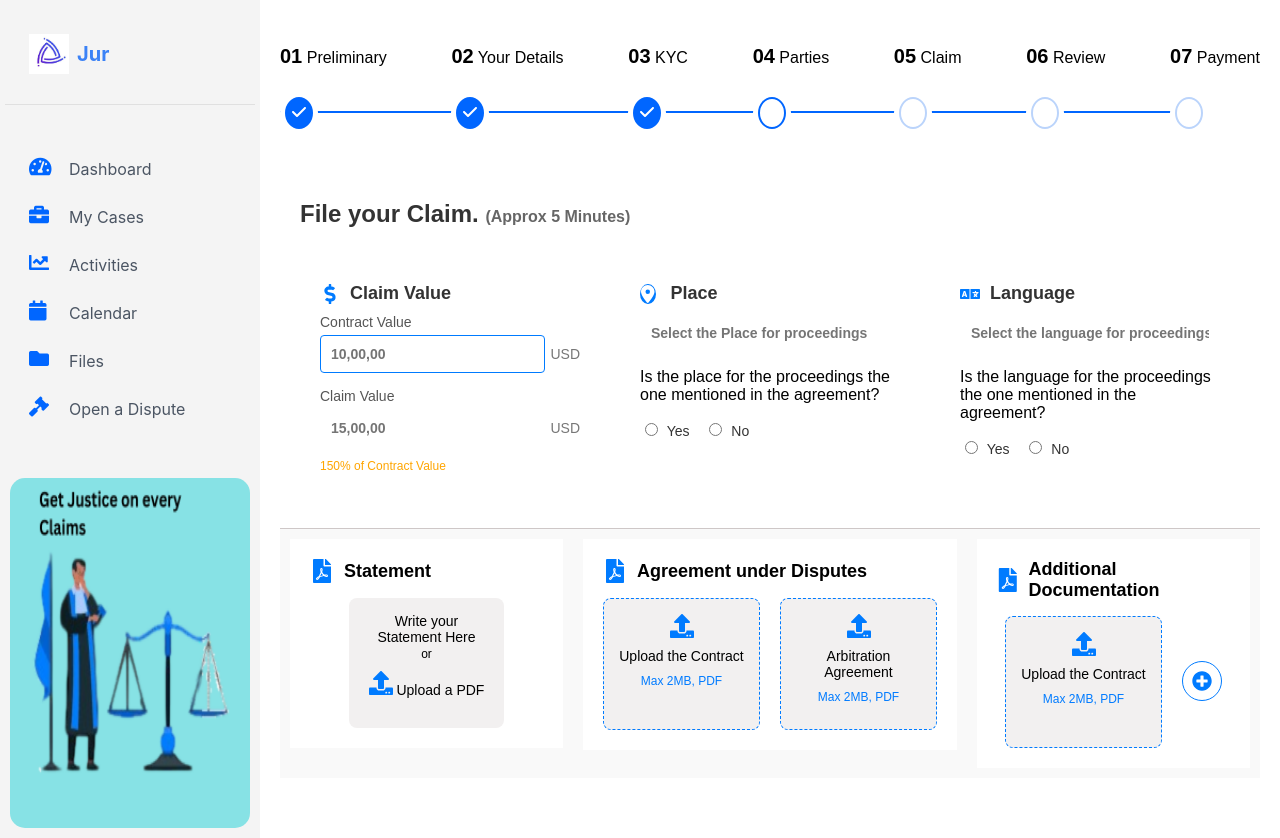
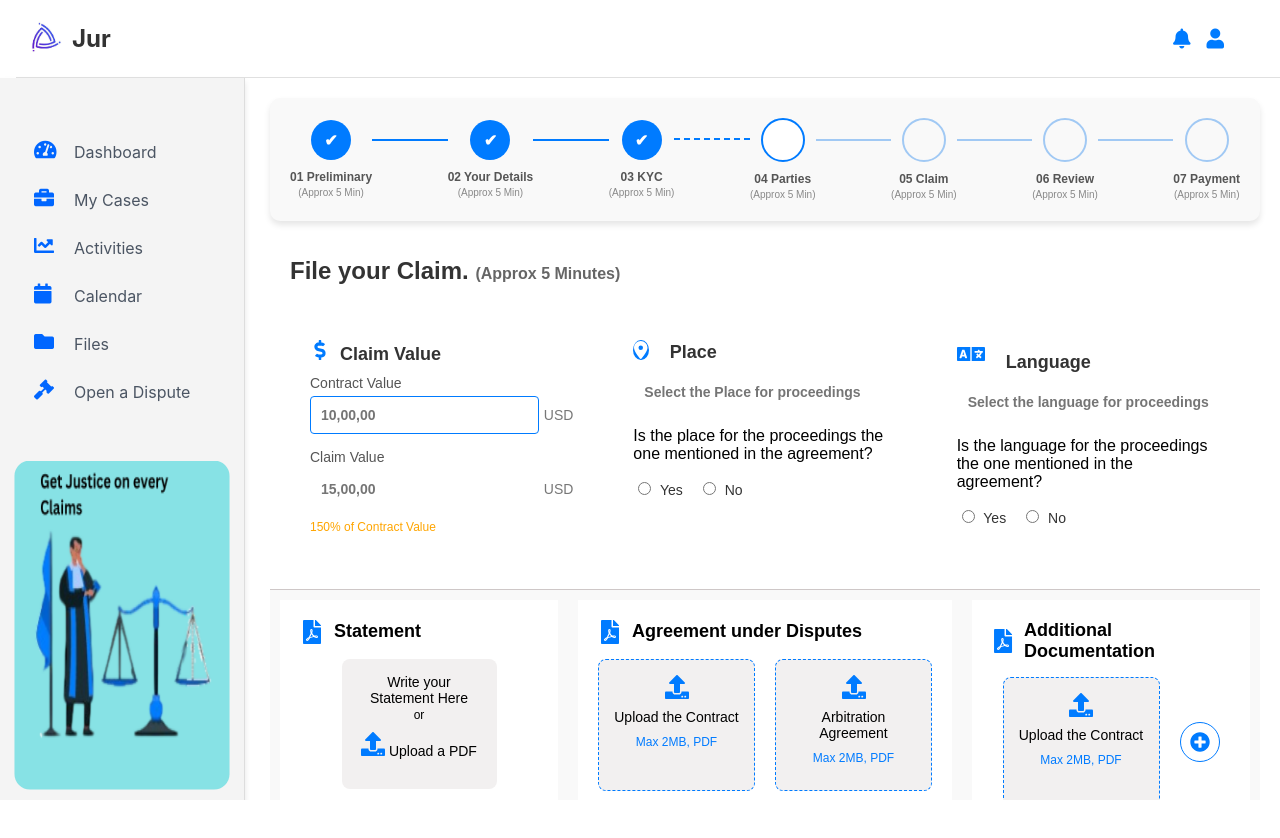
Before and after one commit to im-ayushjha/Rise11, a React (Create React App) app in the folder rise11/: page / in a window 1280 px wide. After the commit the page ends 800 px from the top, so only its background shows below. Built offline with nearby package versions, Linux system fonts and the light colour scheme.

Commit message:
create navbar

```diff
--- a/rise11/src/App.css
+++ b/rise11/src/App.css
@@ -1,40 +1,61 @@
 .app {
-  display: flex;
-  /* height: 100vh; */
-  flex-wrap: nowrap; /* Prevent wrapping */
-  /* overflow: hidden; Avoid content spilling outside */
+  display: grid;
+  grid-template-rows: auto 1fr; /* Navbar takes the first row, and the rest fills the screen */
+  grid-template-columns: 250px 1fr; /* Sidebar (250px fixed) and dashboard (remaining space) */
+  grid-template-areas:
+    "navbar navbar" /* Navbar spans both columns */
+    "sidebar dashboard"; /* Sidebar and dashboard split horizontally */
+  height: 100vh;
+  overflow: hidden; /* Prevent content overflow */
+}
+
+/* Navbar styles */
+.app > .navbar {
+  grid-area: navbar;
+  background-color: white; /* Blue background */
+  /* padding: 15px; */
+  text-align: center;
+  font-weight: bold;
 }
 
 /* Sidebar styles */
 .app > .sidebar {
-  flex: 0 0 250px; /* Sidebar fixed at 250px width */
+  grid-area: sidebar;
   background-color: #f4f4f4;
-  padding: 5px;
-  min-width: 200px; /* Minimum usable size */
-  max-width: 300px; /* Prevent the sidebar from growing indefinitely */
+  padding: 10px;
+  overflow-y: auto;
+  min-width: 200px;
+  max-width: 300px;
+  border-right: 1px solid #ddd; /* Separate sidebar visually */
 }
 
 /* Dashboard content styles */
 .app > .dashboard-content {
-  flex: 1; /* Take up remaining space */
+  grid-area: dashboard;
   background-color: #ffffff;
   padding: 20px;
-  min-width: 0; /* Prevent unwanted shrinking */
+  overflow-y: auto; /* Scrollable for dashboard content */
 }
 
-/* Responsive design */
+/* Responsive design for smaller screens */
 @media (max-width: 768px) {
   .app {
-    flex-direction: column; /* Stack sidebar and dashboard vertically */
+    grid-template-rows: auto auto 1fr; /* Stack all components vertically */
+    grid-template-columns: 1fr; /* Single column layout */
+    grid-template-areas:
+      "navbar"
+      "sidebar"
+      "dashboard"; /* Navbar, then Sidebar, then Dashboard */
   }
 
   .sidebar {
-    width: 100%; /* Full width in mobile view */
-    height: auto; /* Adjust height automatically */
+    width: 100%; /* Full width for sidebar */
+    height: auto;
+    border-right: none;
+    border-bottom: 1px solid #ddd; /* Visual separation */
   }
 
   .dashboard-content {
-    width: 100%; /* Full width in mobile view */
     padding: 10px;
   }
 }
--- a/rise11/src/App.js
+++ b/rise11/src/App.js
@@ -1,14 +1,15 @@
 import React from "react";
 import "./App.css";
 import Sidebar from "./components/Sidebar";
+import Navbar from "./components/Navbar";
 import DashboardContent from "./components/DashboardContent";
 
 function App() {
   return (
     <div className="app">
+      <Navbar />
       <Sidebar />
       <DashboardContent />
-      {/* <Clain /> */}
     </div>
   );
 }
--- a/rise11/src/components/DashboardContent.css
+++ b/rise11/src/components/DashboardContent.css
@@ -5,76 +5,106 @@
   /* background-color: #cec7c7; */
 }
 
-.detail {
+/* Main progress bar container */
+.progress-bar {
+  display: flex;
+  align-items: center;
+  justify-content: space-between;
+  background-color: #f9f9f9;
+  padding: 20px;
+  border-radius: 10px;
+  box-shadow: 0 4px 6px rgba(0, 0, 0, 0.1);
+  position: relative;
+}
+
+/* Step wrapper */
+.step {
   display: flex;
   flex-direction: column;
-  align-items: flex-start;
+  align-items: center;
+  text-align: center;
+  position: relative;
 }
 
-.progress-bar {
+/* Circle for each step */
+.circle {
+  width: 40px;
+  height: 40px;
+  /* background-color: #e0e0e0; */
+  border-radius: 50%;
   display: flex;
-  position: relative;
-  justify-content: space-between;
-  margin-bottom: 30px;
-  max-width: 100%;
-  /* background-color: #cec7c7; */
+  align-items: center;
+  justify-content: center;
+  color: #fff;
+  font-size: 16px;
+  font-weight: bold;
+  border: 2px solid #a1c9f4;
+  z-index: 1; /* Ensure circle is above the line */
 }
 
-.progress-bar::before {
-  content: "";
-  background-color: #0066ff;
-
-  position: absolute;
-  top: 81%;
-  left: 0;
-  transform: translateY(-50%);
-  height: 2px;
-  width: 92%;
-  z-index: 1;
-  transition: 0.4s ease;
+/* Active step circle */
+.step.active .circle {
+  background-color: #fff;
+  border: 2px solid #007bff; /* Solid blue border for active step */
+  color: #007bff;
 }
 
-.progress {
-  background-color: #0066ff;
-  position: absolute;
-  top: 50%;
-  left: 0;
-  transform: translateY(-50%);
-  height: 2px;
-  width: 0%;
-  z-index: -1;
-  transition: 0.4s ease;
+/* Completed step circle */
+.step.completed .circle {
+  background-color: #007bff; /* Blue background */
+  color: #fff;
+  border: none;
 }
 
-.circle {
-  padding: 5px;
-  background-color: white;
-  border-radius: 50%;
-  position: relative;
-  z-index: 1;
+/* Step labels */
+.label {
+  margin-top: 10px;
+  color: #555;
+  font-size: 12px;
+  font-weight: 600;
+  line-height: 1.2;
 }
 
-.progress-bar .step {
-  position: relative;
-  z-index: 1;
-  padding: 5px 5px;
-  border-radius: 50%;
-  background-color: white;
-  color: white;
-  text-align: center;
-  border: 2px solid #bbd4fb;
-  /* flex: 1; */
-  /* font-size: 14px; */
+.label small {
+  font-weight: normal;
+  font-size: 10px;
+  color: #888;
 }
 
-.progress-bar .step.completed {
-  background-color: #0066ff;
-  border: 2px solid #0066ff;
-  color: white;
+/* Line connecting steps */
+.line {
+  height: 2px;
+  background-color: #a1c9f4;
+  flex: 1;
+  position: relative;
+  top: -20px; /* Moves the line vertically to align with the center of the circles */
+  z-index: 0; /* Ensure line stays below the circle */
 }
 
-.progress-bar .step.current {
-  border: 2px solid #0066ff;
+/* Completed line */
+.line.completed {
+  background-color: #007bff;
+}
+
+/* Dashed line */
+.line.dashed {
+  border-top: 2px dashed #007bff;
+  background: none;
+}
+
+/* Responsive design */
+@media (max-width: 768px) {
+  .progress-bar {
+    flex-wrap: wrap;
+  }
+
+  .line {
+    display: none;
+  }
+
+  .step {
+    margin-bottom: 20px;
+  }
 }
 
 /* file your claim */
@@ -98,9 +128,9 @@ h2 {
   font-size: 18px;
   color: #333;
   margin-bottom: 10px;
-  display: flex;
+  /* display: flex; */
   align-items: center;
-  gap: 10px;
+  gap: 5px;
 }
 
 /* Form section styles */
--- a/rise11/src/components/DashboardContent.js
+++ b/rise11/src/components/DashboardContent.js
@@ -33,111 +33,79 @@ function DashboardContent() {
   return (
     <div className="dashboard-content">
       <div className="progress-bar">
-        <div className="progress"></div>
-        <div className="detail">
-          <p>
-            <span
-              style={{ fontWeight: "bold", fontSize: "20px", lineHeight: "2" }}
-            >
-              01
-            </span>{" "}
-            Preliminary
-          </p>
-          <div className="circle">
-            <div className="step completed">
-              <FontAwesomeIcon icon={faCheck} />
-            </div>
-          </div>
+        {/* Step 1 */}
+        <div className="step completed">
+          <div className="circle">✔</div>
+          <span className="label">
+            01 Preliminary
+            <br />
+            <small>(Approx 5 Min)</small>
+          </span>
         </div>
-        <div className="detail">
-          <p>
-            <span
-              style={{ fontWeight: "bold", fontSize: "20px", lineHeight: "2" }}
-            >
-              02
-            </span>{" "}
-            Your Details
-          </p>
-          <div className="circle">
-            <div className="step completed">
-              <FontAwesomeIcon icon={faCheck} />
-            </div>
-          </div>
+        <div className="line completed"></div>
+
+        {/* Step 2 */}
+        <div className="step completed">
+          <div className="circle">✔</div>
+          <span className="label">
+            02 Your Details
+            <br />
+            <small>(Approx 5 Min)</small>
+          </span>
         </div>
-        <div className="detail">
-          <p>
-            <span
-              style={{ fontWeight: "bold", fontSize: "20px", lineHeight: "2" }}
-            >
-              03
+        <div className="line completed"></div>
+
+        {/* Step 3 */}
+        <div className="step completed">
+          <div className="circle">✔</div>
+          <span className="label">
+            <span>
+              <strong>03</strong>
             </span>{" "}
             KYC
-          </p>
-          <div className="circle">
-            <div className="step completed">
-              <FontAwesomeIcon icon={faCheck} />
-            </div>
-          </div>
+            <br />
+            <small>(Approx 5 Min)</small>
+          </span>
         </div>
-        <div className="detail">
-          <p>
-            <span
-              style={{ fontWeight: "bold", fontSize: "20px", lineHeight: "2" }}
-            >
-              04
-            </span>{" "}
-            Parties
-          </p>
-          <div className="circle">
-            <div className="step current">
-              <FontAwesomeIcon icon={faCheck} />
-            </div>
-          </div>
+        <div className="line dashed"></div>
+
+        {/* Step 4 */}
+        <div className="step active">
+          <div className="circle"></div>
+          <span className="label">
+            04 Parties <br />
+            <small>(Approx 5 Min)</small>
+          </span>
         </div>
-        <div className="detail">
-          <p>
-            <span
-              style={{ fontWeight: "bold", fontSize: "20px", lineHeight: "2" }}
-            >
-              05
-            </span>{" "}
-            Claim
-          </p>
-          <div className="circle">
-            <div className="step">
-              <FontAwesomeIcon icon={faCheck} />
-            </div>
-          </div>
+        <div className="line"></div>
+
+        {/* Step 5 */}
+        <div className="step">
+          <div className="circle"></div>
+          <span className="label">
+            05 Claim <br />
+            <small>(Approx 5 Min)</small>
+          </span>
         </div>
-        <div className="detail">
-          <p>
-            <span
-              style={{ fontWeight: "bold", fontSize: "20px", lineHeight: "2" }}
-            >
-              06
-            </span>{" "}
-            Review
-          </p>
-          <div className="circle">
-            <div className="step">
-              <FontAwesomeIcon icon={faCheck} />
-            </div>
-          </div>
+        <div className="line"></div>
+
+        {/* Step 6 */}
+        <div className="step">
+          <div className="circle"></div>
+          <span className="label">
+            06 Review <br />
+            <small>(Approx 5 Min)</small>
+          </span>
         </div>
-        <div className="detail">
-          <p>
-            <span
-              style={{ fontWeight: "bold", fontSize: "20px", lineHeight: "2" }}
-            >
-              07
-            </span>{" "}
-            Payment
-          </p>
-          <div className="circle">
-            <div className="step">
-              <FontAwesomeIcon icon={faCheck} />
-            </div>
-          </div>
+        <div className="line"></div>
+
+        {/* Step 7 */}
+        <div className="step">
+          <div className="circle"></div>
+          <span className="label">
+            07 Payment <br />
+            <small>(Approx 5 Min)</small>
+          </span>
         </div>
       </div>
 
@@ -151,7 +119,13 @@ function DashboardContent() {
           {/* Claim Value Section */}
           <div className="claim-value card">
             <h2>
-              <FaDollarSign className="icon" /> Claim Value
+              <FaDollarSign
+                className="icon"
+                style={{
+                  marginRight: "5px",
+                }}
+              />{" "}
+              Claim Value
             </h2>
             <div className="field">
               <label>Contract Value</label>
@@ -182,7 +156,7 @@ function DashboardContent() {
                   padding: "1px", // Padding to make the circle look proportionate
                   borderRadius: "50%", // Round shape
                   display: "inline-block", // Keeps the element inline
-                  marginRight: "5px",
+                  marginRight: "1rem",
                 }}
               />{" "}
               Place
@@ -215,7 +189,14 @@ function DashboardContent() {
           {/* Language Section */}
           <div className="language card">
             <h2>
-              <FaLanguage className="icon" /> Language
+              <FaLanguage
+                className="icon"
+                style={{
+                  marginRight: "1rem",
+                  fontSize: "28px",
+                }}
+              />{" "}
+              Language
             </h2>
             <div className="input-group">
               <input
--- /dev/null
+++ b/rise11/src/components/Navbar.css
@@ -0,0 +1,24 @@
+.navbar-logo {
+  padding: 0.5rem;
+  margin-left: 1rem;
+  border-bottom: 1px solid #e0e0e0;
+}
+
+.navbar-logo .logo-container {
+  display: flex;
+  align-items: center;
+  /* height: 20%; */
+  /* width: 50px; */
+  gap: 0.5rem;
+}
+
+.icon {
+  color: #0066ff;
+  font-size: 20px;
+  margin-left: auto;
+  margin-right: 2rem;
+}
+
+.icon > * {
+  margin-right: 1rem;
+}
--- /dev/null
+++ b/rise11/src/components/Navbar.js
@@ -0,0 +1,24 @@
+import React from "react";
+import logo from "../Photos/logo.jpg";
+import "./Navbar.css";
+
+const Navbar = () => {
+  return (
+    <div className="navbar">
+      {/* Logo Section */}
+      <div className="navbar-logo">
+        <div className="logo-container">
+          <img src={logo} alt="Logo" style={{ height: "40px" }} />
+          {/* <div className="logo-circle"></div> */}
+          <h1>Jur</h1>
+          <div className="icon">
+            <i className="fas fa-regular fa-bell"></i>
+            <i class="fas fa-regular fa-user"></i>
+          </div>
+        </div>
+      </div>
+    </div>
+  );
+};
+
+export default Navbar;
--- a/rise11/src/components/Sidebar.css
+++ b/rise11/src/components/Sidebar.css
@@ -10,32 +10,9 @@
   justify-content: space-between;
 }
 
-.sidebar-logo {
-  padding: 1.5rem;
-  border-bottom: 1px solid #e0e0e0;
-}
-
 .icon-blue {
   color: #0066ff;
   font-size: 20px;
-}
-
-.sidebar-logo .logo-container {
-  display: flex;
-  align-items: center;
-  /* height: 20%; */
-  /* width: 50px; */
-  gap: 0.5rem;
-}
-
-.sidebar-logo .logo-container .logo-circle {
-  width: 2rem;
-  height: 2rem;
-  border-radius: 50%;
-  background: linear-gradient(to right, #3b82f6, #9333ea);
-  display: flex;
-  justify-content: center;
-  align-items: center;
 }
 
 .sidebar-logo h1 {
@@ -88,6 +65,7 @@
   padding: 2%; /* Keeps a little padding */
   height: 350px;
   border-radius: 20px;
+  margin-bottom: 1rem;
 }
 
 .sidebar-promo img {
--- a/rise11/src/components/Sidebar.js
+++ b/rise11/src/components/Sidebar.js
@@ -1,21 +1,10 @@
 import React from "react";
-import logo from "../Photos/logo.jpg";
 import image from "../Photos/Images.png";
 import "./Sidebar.css";
 
 const Sidebar = () => {
   return (
     <div className="sidebar">
-      {/* Logo Section */}
-      <div className="sidebar-logo">
-        <div className="logo-container">
-          <img src={logo} alt="Logo" style={{ height: "40px" }} />
-
-          {/* <div className="logo-circle"></div> */}
-          <h1>Jur</h1>
-        </div>
-      </div>
-
       {/* Navigation Links */}
       <nav className="sidebar-nav">
         <ul>
```
